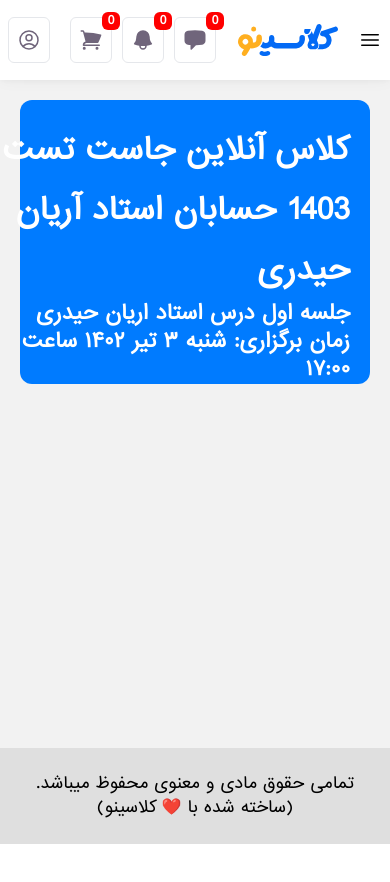
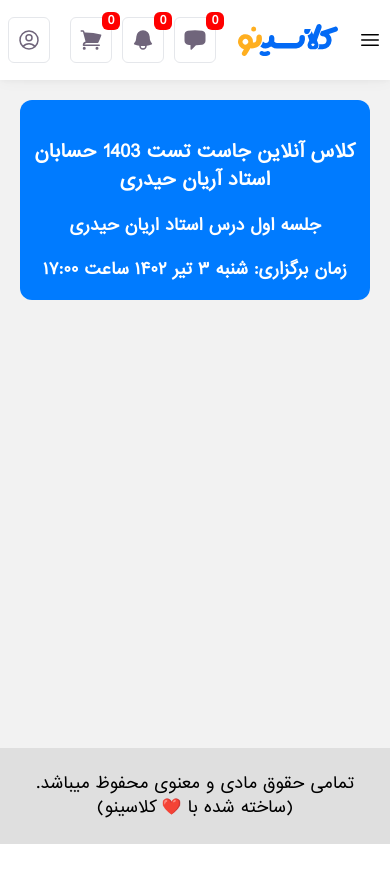
Before and after one commit to pouya-mirzaei/classino, a React (Create React App) app: page /panel/class/show/0 in a window 390 px wide. Shown: the top 882 px of the page. Built offline with nearby package versions, Linux system fonts and the light colour scheme.

Commit message:
update: made the coursePreview header responsive

```diff
--- a/src/pages/panel/Classes/ClassPreview.js
+++ b/src/pages/panel/Classes/ClassPreview.js
@@ -16,14 +16,14 @@ export default function ClassPreview() {
       <CourseDetailsHeader
         teacherName={teacher.name}
         teacherImg={teacher.img}
-        className="w-full h-4/5 flex items- mr-10 justify-evenly flex-col font-extrabold"
+        className="w-full h-4/5 flex md:items-start items-center md:mr-10 justify-evenly flex-col font-extrabold"
       >
-        <h1 className="text-3xl">{course.name}</h1>
-        <h2 className="text-xl">{session.title}</h2>
-        <h2 className="text-xl">
+        <span className="md:text-3xl text-lg block text-center mb-5">{course.name}</span>
+        <span className="md:text-xl tel text-center mb-5">{session.title}</span>
+        <span className="md:text-xl tel text-center">
           <span>زمان برگزاری:</span>
           <span>{session.holdingDate}</span>
-        </h2>
+        </span>
       </CourseDetailsHeader>
     </section>
   );
```
